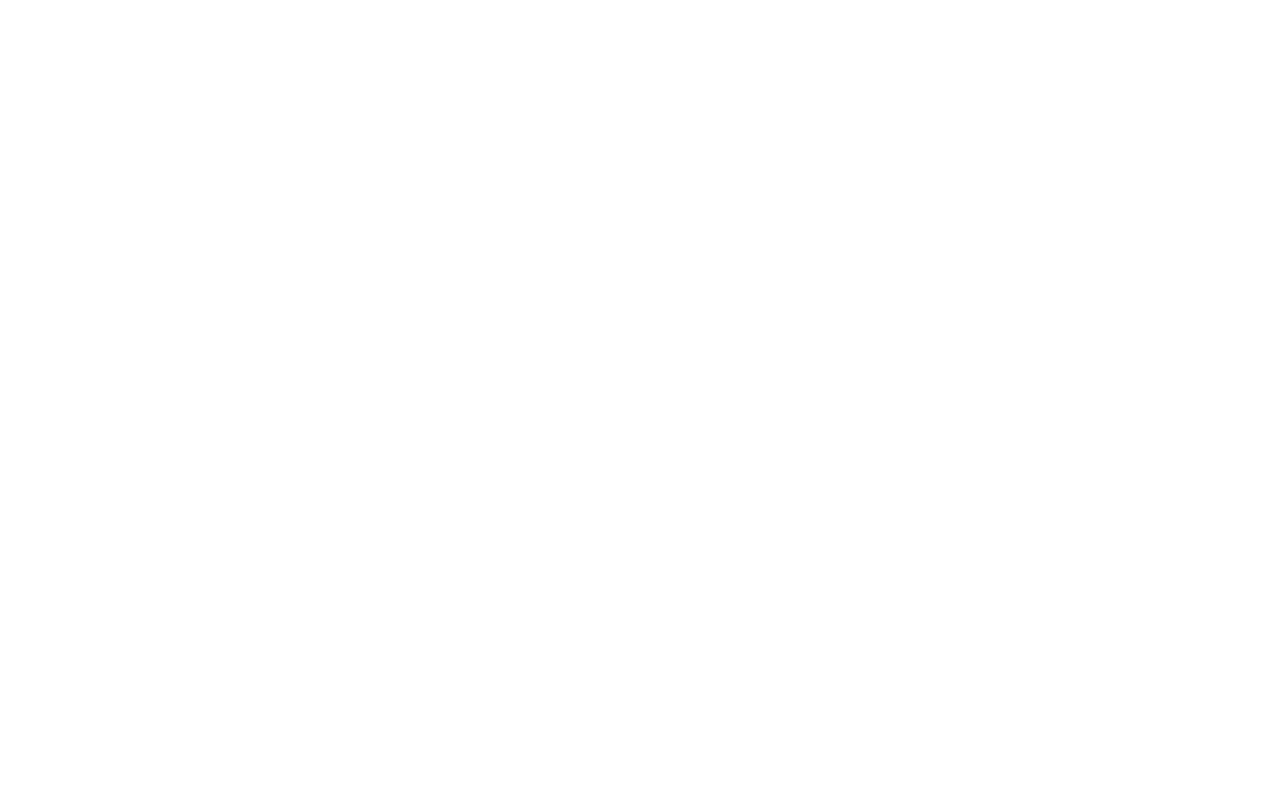
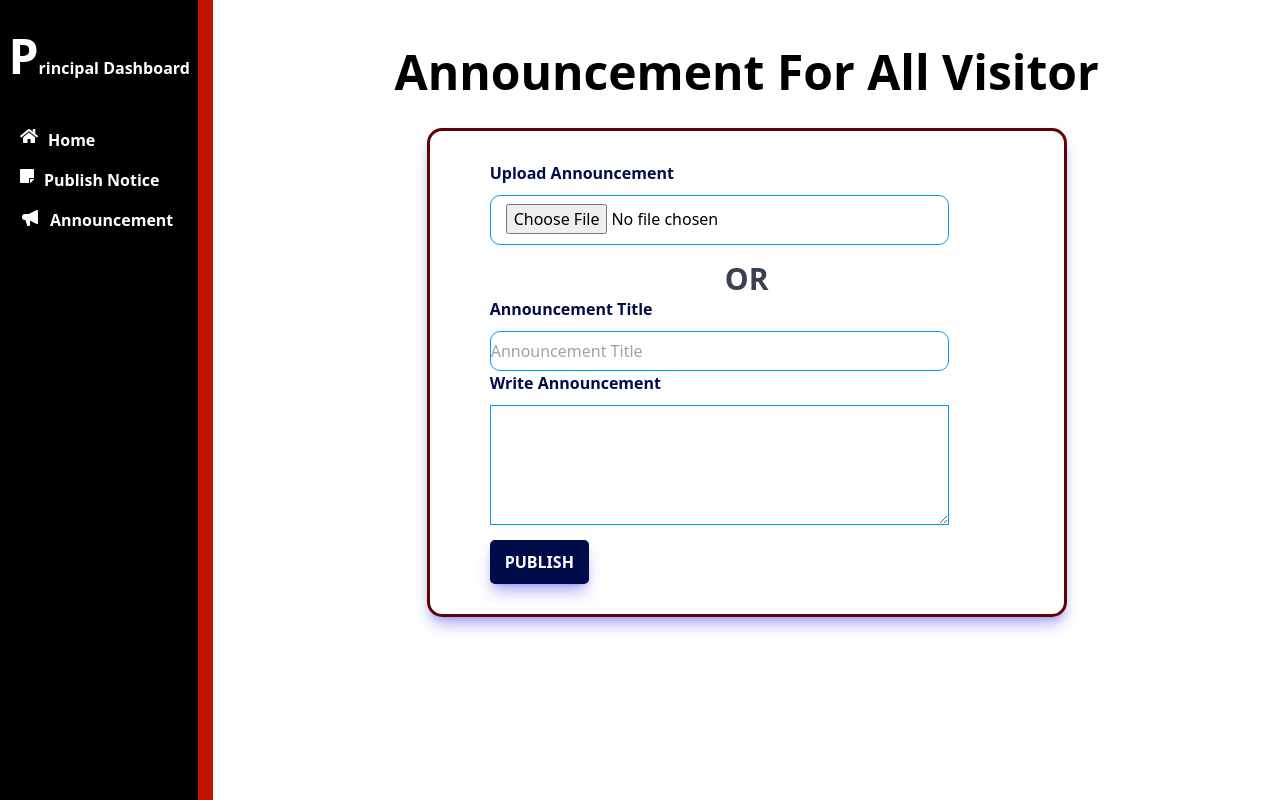
Before and after one commit to mrazadtamal/The-School-Network-Client, a React (Create React App) app: page /PrincipalDashboard/PrincipalAnnouncement in a window 1280 px wide. Before the commit this address had no page. Built offline with nearby package versions, Linux system fonts and the light colour scheme.

Commit message:
publish notice and announcement done

```diff
--- a/src/App.js
+++ b/src/App.js
@@ -1,12 +1,13 @@
 import { BrowserRouter, Routes, Route } from "react-router-dom";
 import PrincipalDashboard from "./Pages/PrincipalPanel/PrincipalDashboard/PrincipalDashboard";
 import PrincipalHome from "./Pages/PrincipalPanel/PrincipalHome/PrincipalHome";
-import PrincipalPublishNotice from "./Pages/PrincipalPanel/PrincipalPublishNotice/.PrincipalPublishNotice";
+import PrincipalPublishNotice from "./Pages/PrincipalPanel/PrincipalPublishNotice/PrincipalPublishNotice";
 import TeachersPanel from "./Pages/TeachersPanel/TeachersPanel/TeachersPanel";
 import TeachersPanelBody from "./Pages/TeachersPanel/TeachersPanelBody/TeachersPanelBody";
 
 import HomePage from "./Pages/AllUser/HomePageComponents/HomePage";
 import LogInPage from "./Pages/AllUser/Login/LogInPage";
+import PrincipalAnnouncement from "./Pages/PrincipalPanel/PrincipalAnnouncement/PrincipalAnnouncement";
 
 function App() {
   return (
@@ -27,6 +28,10 @@
               path="/PrincipalDashboard/PrincipalPublishNotice"
               element={<PrincipalPublishNotice />}
             />
+            <Route
+              path="/PrincipalDashboard/PrincipalAnnouncement"
+              element={<PrincipalAnnouncement />}
+            />
           </Route>
 
           {/* --------------Principal Routes End--------------- */}
--- a/src/Pages/AllUser/AllUserNavbar/AllUserNavbar.jsx
+++ b/src/Pages/AllUser/AllUserNavbar/AllUserNavbar.jsx
@@ -16,7 +16,7 @@
           }
           alt="app__logo"
         />
-        <h1>Coding Wizards</h1>
+        <h1>The School Network</h1>
       </div>
       <ul className="app__navbar-links">
         <li className="p__opensans">
@@ -47,10 +47,6 @@
              </Link>
            </a>
 
-
-        <a href="/" className="p__opensans">
-          Registration
-        </a>
       </div>
 
       <div className="app__navbar-smallScreen">
--- a/src/Pages/AllUser/AllUserNavbar/Navbar.css
+++ b/src/Pages/AllUser/AllUserNavbar/Navbar.css
@@ -83,7 +83,7 @@
   transition: 0.5s ease;
 
   flex-direction: column;
-  z-index: 5;
+  z-index: 1;
 }
 
 .app__navbar-smallScreen_overlay .overlay__close {
@@ -94,6 +94,7 @@
   position: absolute;
   top: 20px;
   right: 20px;
+  z-index: 1;
 }
 
 .app__navbar-smallScreen_links {
--- a/src/Pages/PrincipalPanel/Pricipal.css
+++ b/src/Pages/PrincipalPanel/Pricipal.css
@@ -1,3 +1,7 @@
+#principal_nav{
+    display: none;
+}
+
 /* ----------------Principal Home css start------------- */
 .principalhomeimg{
     width: 45%;
@@ -10,13 +14,21 @@
 .principal_sidebar_link{
     cursor: pointer;
     margin-left: 20px;
+    display: flex;
+    flex-direction: row;
 }
 .sidebar_colam{
     height: 100vh;
     border-right: inset 15px rgb(194, 19, 0);
 }
 .principal_sidebar_icon{
-    margin-right: 5px;
+    margin-right: 10px;
+}
+.principal_react_icons{
+    color:#ffffff;
+    font-weight:bolder;
+    font-size: 20px;
+    margin-right: 10px;
 }
 /* ----------------Principal sidebar css End------------- */
 
@@ -36,13 +48,34 @@
     margin-bottom: 10px;
     color: rgb(0, 11, 73);;
 }
+.principal_form_textarea{
+    width: 80%;
+    outline: none;
+    border: solid rgb(0, 153, 255) 1px;
+    margin-left: 30px;
+    display: block;
+    height: 120px;
+}
 .principal_form_inputs{
     width: 80%;
     outline: none;
     border: solid rgb(0, 153, 255) 1px;
     margin-left: 30px;
     display: block;
-    height: 120px;
+    height: 40px;
+    border-radius: 10px;
+}
+.principal_form_span{
+    width: 80%;
+    outline: none;
+    border: solid rgb(0, 153, 255) 1px;
+    margin-left: 30px;
+    display: block;
+    height: 50px;
+    border-radius: 10px;
+}
+.principal_file_input{
+    margin-left: 15px;
 }
 .principal_notice_publish_btn{
     display: block;
@@ -55,3 +88,16 @@
     border-radius: 5px;
 }
 /* ----------------Principal notice publish css End------------- */
+
+@media screen and (max-width: 991px) {
+    #principal_nav{
+        display: block;
+    }
+    .sidebar_colam{
+        display: none;
+    }
+    .principalhomeimg{
+        width: 100%;
+
+    }
+}
--- /dev/null
+++ b/src/Pages/PrincipalPanel/PrincipalAnnouncement/PrincipalAnnouncement.js
@@ -0,0 +1,24 @@
+import React from 'react';
+
+const PrincipalAnnouncement = () => {
+    return (
+        <div className='container'>
+        <h1 className='text-center mt-12 text-5xl font-bold'>Announcement For All Visitor</h1>
+                <div className=' justify-center principal_notice_publish_div'>
+        <form className='principal_notice_publish_form mx-auto mt-8 shadow-lg shadow-indigo-500/50'>
+            <label className='principal_form_labels font-bold'>Upload Announcement</label>
+            <span className='principal_form_span'><input className='principal_file_input mt-2'  type="file" /></span>
+            <h1 className='text-center mt-4 text-3xl font-bold text-gray-700'>OR</h1>
+            <label className='principal_form_labels font-bold'>Announcement Title</label>
+            <input className='principal_form_inputs' type="text" placeholder='Announcement Title' />
+
+            <label className='principal_form_labels font-bold'>Write Announcement</label>
+            <textarea className='principal_form_textarea' as="text" />
+            <button className='principal_notice_publish_btn shadow-lg shadow-indigo-500/50'>PUBLISH</button>
+        </form>
+   </div>
+</div>
+    );
+};
+
+export default PrincipalAnnouncement;
--- a/src/Pages/PrincipalPanel/PrincipalDashboard/PrincipalDashboard.js
+++ b/src/Pages/PrincipalPanel/PrincipalDashboard/PrincipalDashboard.js
@@ -2,10 +2,13 @@
 import {
     Outlet
   } from "react-router-dom";
+import PrincipalNavbar from '../PrincipalNavbar/PrincipalNavbar';
 import PrincipalSidebar from '../PrincipalSidebar/PrincipalSidebar';
 
 const PrincipalDashboard = () => {
     return (
+        <div style={{width: '100%'}}>
+            <PrincipalNavbar/>
             <div className='grid grid-cols-12'>
                 <div className='col-span-2 bg-black sidebar_colam'>
                     <PrincipalSidebar/>
@@ -14,6 +17,7 @@
                     <Outlet/>
                 </div>
             </div>
+        </div>
     );
 };
 
--- a/src/Pages/PrincipalPanel/PrincipalHome/PrincipalHome.js
+++ b/src/Pages/PrincipalPanel/PrincipalHome/PrincipalHome.js
@@ -1,10 +1,11 @@
 import React from 'react';
 import bannarimg from '../../../img/principalhomeimg.jpg';
-import '../Pricipal.css'
+import '../Pricipal.css';
+import '../PrincipalOther.css'
 const PrincipalHome = () => {
     return (
         <div className="container mx-auto ">
-            <h1 className='text-6xl text-center text-blue-900 mt-4 '> The School Network</h1>
+            <h1 className='text-6xl text-center text-blue-900 mt-4 principal_home_title'> The School Network</h1>
             <img className='rounded-lg mx-auto mt-12 principalhomeimg bg-indigo-500 shadow-lg shadow-indigo-500/50 ' src={bannarimg} alt="" />
         </div>
     );
--- /dev/null
+++ b/src/Pages/PrincipalPanel/PrincipalNavbar/PrincipalNavbar.js
@@ -0,0 +1,60 @@
+import React, { useState } from 'react';
+import { GiHamburgerMenu } from "react-icons/gi";
+import { AiOutlineClose } from "react-icons/ai";
+import { Link } from 'react-router-dom';
+
+const PrincipalNavbar = () => {
+    const [toggleMenu, setToggleMenu] = useState(false);
+
+    return (
+    <nav className="app__navbar " id="principal_nav">
+        <div className="app__navbar-logo">
+            <h1 className='mt-8 text-center'> <span className='text-5xl font-bold text-white '>P</span><span className='text-base font-bold text-white '>rincipal Dashboard</span></h1>
+        </div>
+        <ul className="app__navbar-links">
+          <li className="p__opensans">
+            <a href="#home">
+                <Link to="/">
+                    Publish Notice
+                </Link>
+            </a>
+          </li>
+          <li className="p__opensans">
+            <a href="#about">Announcement</a>
+          </li>
+
+        </ul>
+
+        <div className="app__navbar-smallScreen">
+          <GiHamburgerMenu
+            color="#fff"
+            fontSize={27}
+            onClick={() => setToggleMenu(true)}
+          />
+          {toggleMenu && (
+            <div className="app__navbar-smallScreen_overlay flex__center slide-bottom">
+              <AiOutlineClose
+                fontSize={27}
+                className="overlay__close"
+                onClick={() => setToggleMenu(false)}
+              />
+              <ul className="app__navbar-smallScreen_links">
+                <li>
+                  <a href="#home" onClick={() => setToggleMenu(false)}>
+                    Home
+                  </a>
+                </li>
+                <li>
+                  <a href="#about" onClick={() => setToggleMenu(false)}>
+                    About
+                  </a>
+                </li>
+              </ul>
+            </div>
+          )}
+        </div>
+      </nav>
+    );
+};
+
+export default PrincipalNavbar;
--- a/src/Pages/PrincipalPanel/PrincipalPublishNotice/.PrincipalPublishNotice.js
+++ b/src/Pages/PrincipalPanel/PrincipalPublishNotice/PrincipalPublishNotice.js
@@ -6,8 +6,14 @@
                 <h1 className='text-center mt-12 text-5xl font-bold'>Publish Notice For Teachers</h1>
            <div className=' justify-center principal_notice_publish_div'>
                 <form className='principal_notice_publish_form mx-auto mt-8 shadow-lg shadow-indigo-500/50'>
+                    <label className='principal_form_labels font-bold'>Upload Notice</label>
+                    <span className='principal_form_span'><input className='principal_file_input mt-2'  type="file" /></span>
+                    <h1 className='text-center mt-4 text-3xl font-bold text-gray-700'>OR</h1>
+                    <label className='principal_form_labels font-bold'>Notice Title</label>
+                    <input className='principal_form_inputs' type="text" placeholder='Notice Title' />
+
                     <label className='principal_form_labels font-bold'>Write Notice</label>
-                    <textarea className='principal_form_inputs' as="text" />
+                    <textarea className='principal_form_textarea' as="text" />
                     <button className='principal_notice_publish_btn shadow-lg shadow-indigo-500/50'>PUBLISH</button>
                 </form>
            </div>
--- a/src/Pages/PrincipalPanel/PrincipalSidebar/PrincipalSidebar.js
+++ b/src/Pages/PrincipalPanel/PrincipalSidebar/PrincipalSidebar.js
@@ -1,18 +1,22 @@
 import React from 'react';
 import { Link } from 'react-router-dom';
-
+import { HiSpeakerphone } from 'react-icons/hi';
 
 const PrincipalSidebar = () => {
   return (
-    <div className="">
+    <div className="principal_sidebar">
         <h1 className='mt-8 text-center'> <span className='text-5xl font-bold text-white '>P</span><span className='text-base font-bold text-white '>rincipal Dashboard</span></h1>
 
         <Link to="/PrincipalDashboard">
           <p className='principal_sidebar_link  font-bold text-white mt-12'><i className="fas fa-home principal_sidebar_icon"></i>Home</p>
-      </Link>
+        </Link>
 
         <Link to="/PrincipalDashboard/PrincipalPublishNotice">
           <p className='principal_sidebar_link  font-bold text-white mt-4'><i className="fas fa-sticky-note principal_sidebar_icon"></i>Publish Notice</p>
+        </Link>
+
+        <Link to="/PrincipalDashboard/PrincipalAnnouncement">
+          <p className='principal_sidebar_link  font-bold text-white mt-4'> <HiSpeakerphone className='principal_react_icons' /> Announcement</p>
         </Link>
     </div>
   )
```
Also changed, not shown: src/Pages/PrincipalPanel/PrincipalOther.css (added, +47 -0 lines). Lines whose indentation alone changed are shown as unchanged.
